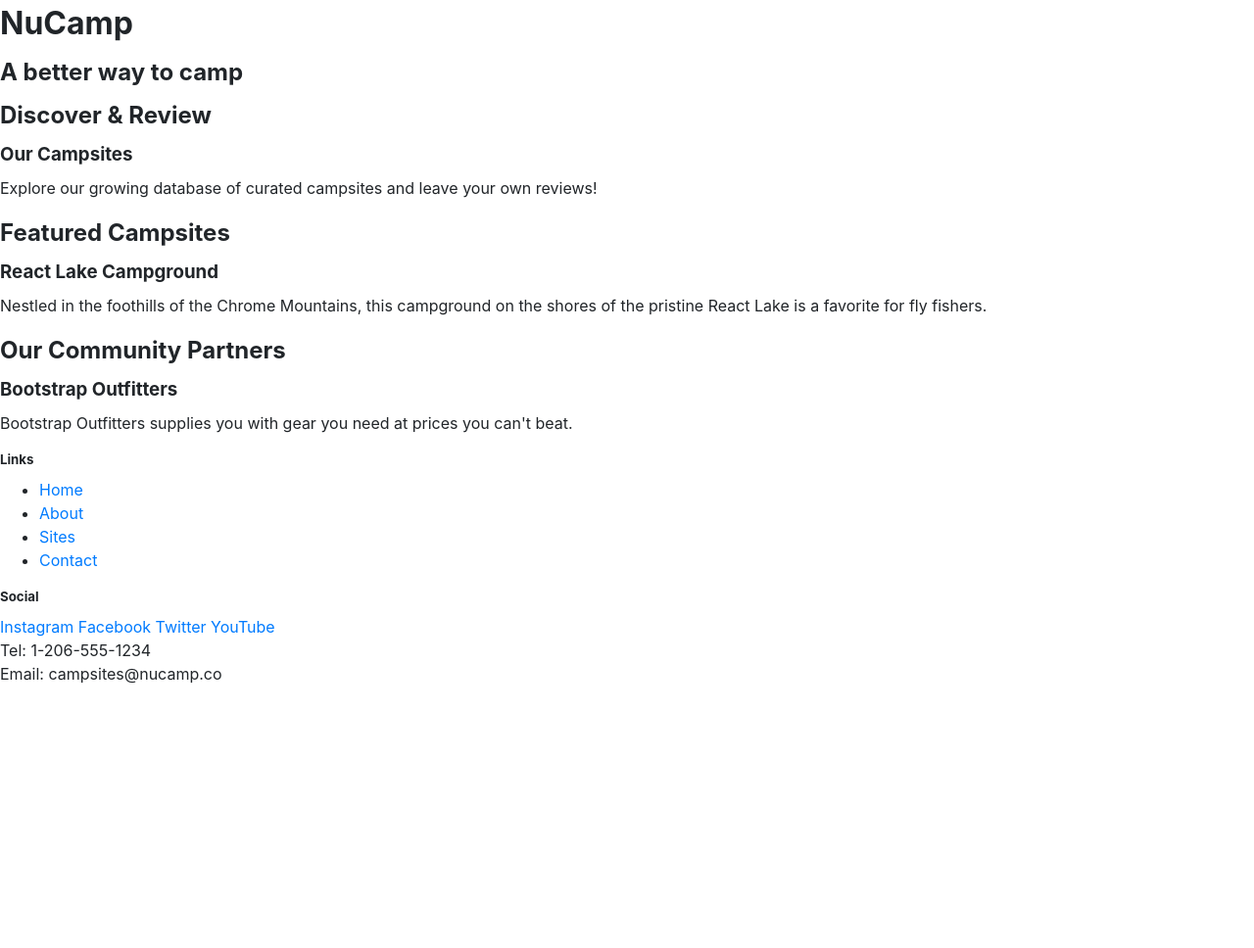
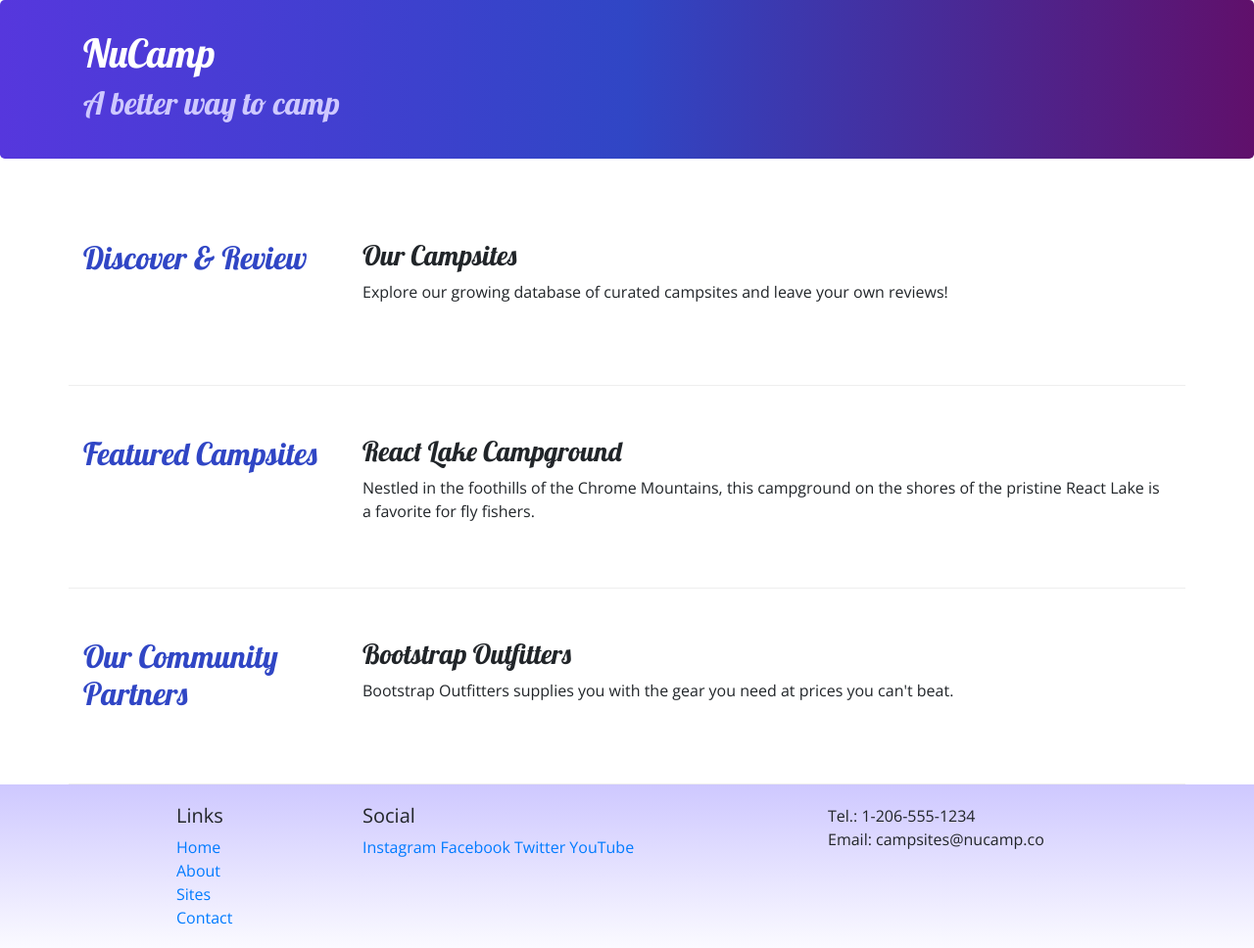
Before and after one commit to mattsander1966/newcampsite, a website: page index.html in a window 1280 px wide. Shown: the whole page at 98% size. Before the commit the page ends 800 px from the top, so only its background shows below. Drawn offline with nearby package versions, Linux system fonts and the light colour scheme.

Commit message:
nucamp changes

```diff
--- /dev/null
+++ b/CSS/styles.css
@@ -0,0 +1,32 @@
+body {
+    font-family: "Open Sans", sans-serif;
+}
+
+h1, h2, h3 {
+    font-family: "Lobster", cursive;
+}
+
+h2 {
+    color: #3046C5;
+}
+
+header h2 {
+    color: #CEC8FF;
+}
+
+footer {
+    background-image: linear-gradient(#CEC8FF, white);
+    padding: 20px 0;
+}
+
+.jumbotron {
+    padding: 30px;
+    background-image: linear-gradient(to right, #5637DD, #3046C5, #60106B);
+    color: white;
+}
+
+.row-content {
+    padding: 50px 0;
+    border-bottom: 1px ridge;
+    min-height: 200px;
+}
--- a/index.html
+++ b/index.html
@@ -1,64 +1,91 @@
 <!DOCTYPE html>
 <html lang="en">
+
 <head>
-    <meta charset="UTF-8">
-    <meta name="viewport" content="width=device-width, initial-scale=1.0">
-    <link rel="stylesheet" href="node_modules/bootstrap/dist/css/bootstrap-reboot.min.css"/>
-    <title>NuCamp Campsite: A better Way to Camp</title>
+    <meta charset="utf-8" />
+    <meta name="viewport" content="width=device-width, initial-scale=1" />
+
+    <link rel="stylesheet" href="node_modules/bootstrap/dist/css/bootstrap.min.css" />
+
+    <link rel="stylesheet" href="https://fonts.googleapis.com/css?family=Lobster|Open+Sans" />
+    <link rel="stylesheet" href="css/styles.css" />
+    <title>NuCamp: A Better Way To Camp</title>
 </head>
+
 <body>
-    <header>
-        <div>
+
+    <header class="jumbotron">
+        <div class="container">
+            <div class="row">
+                <div class="col">
                     <h1>NuCamp</h1>
                     <h2>A better way to camp</h2>
                 </div>
+            </div>
+        </div>
     </header>
 
-    <div>
+    <div class="container">
+        <div class="row row-content">
+            <div class="col-sm-4 col-md-3">
                 <h2>Discover & Review</h2>
+            </div>
+            <div class="col">
                 <h3>Our Campsites</h3>
-        <p>Explore our growing database of curated campsites and leave your own reviews!</p>
+                <p class="d-none d-sm-block">Explore our growing database of curated campsites and leave your own reviews!</p>
             </div>
-
-    <div>
+        </div>
+        <div class="row row-content">
+            <div class="col-sm-4 col-md-3">
                 <h2>Featured Campsites</h2>
+            </div>
+            <div class="col">
                 <h3>React Lake Campground</h3>
-        <p>Nestled in the foothills of the Chrome Mountains, this campground on the shores of the pristine React Lake is a
-            favorite for fly fishers.</p>
+                <p class="d-none d-sm-block">Nestled in the foothills of the Chrome Mountains, this campground on the shores of the pristine React
+                    Lake is a favorite for fly fishers.</p>
             </div>
-
-    <div>
+        </div>
+        <div class="row row-content">
+            <div class="col-sm-4 col-md-3">
                 <h2>Our Community Partners</h2>
+            </div>
+            <div class="col">
                 <h3>Bootstrap Outfitters</h3>
-        <p>Bootstrap Outfitters supplies you with gear you need at prices you can't beat.</p>
+                <p class="d-none d-sm-block">Bootstrap Outfitters supplies you with the gear you need at prices you can't beat.</p>
+            </div>
+        </div>
     </div>
 
 <footer>
-        <div>
+    <div class="container">
+        <div class="row">
+            <div class="col-4 col-sm-2 offset-1">
                 <h5>Links</h5>
-            <ul>
+                <ul class="list-unstyled">
                     <li><a href="#">Home</a></li>
-                <li><a href="#">About</a></li>
+                    <li><a href="aboutus.html">About</a></li>
                     <li><a href="#">Sites</a></li>
                     <li><a href="#">Contact</a></li>
                 </ul>
             </div>
-        <div>
+            <div class="col-6 col-sm-5">
                 <h5>Social</h5>
                 <a href="http://instagram.com/">Instagram</a>
                 <a href="http://facebook.com/">Facebook</a>
                 <a href="http://twitter.com/">Twitter</a>
                 <a href="http://youtube.com/">YouTube</a>
             </div>
-        <div>
-            Tel: 1-206-555-1234<br />
+            <div class="col-sm-4">
+                Tel.: 1-206-555-1234<br />
                 Email: campsites@nucamp.co
             </div>
+        </div>
+    </div>
 </footer>
-
     <script src="node_modules/jquery/dist/jquery.slim.min.js"></script>
     <script src="node_modules/popper.js/dist/umd/popper.min.js"></script>
     <script src="node_modules/bootstrap/dist/js/bootstrap.min.js"></script>
 
 </body>
+
 </html>
```
Also changed, not shown: aboutus.html (added, +114 -0 lines), package.json (+10 -10 lines), 2 other files. Lines whose indentation alone changed are shown as unchanged.
